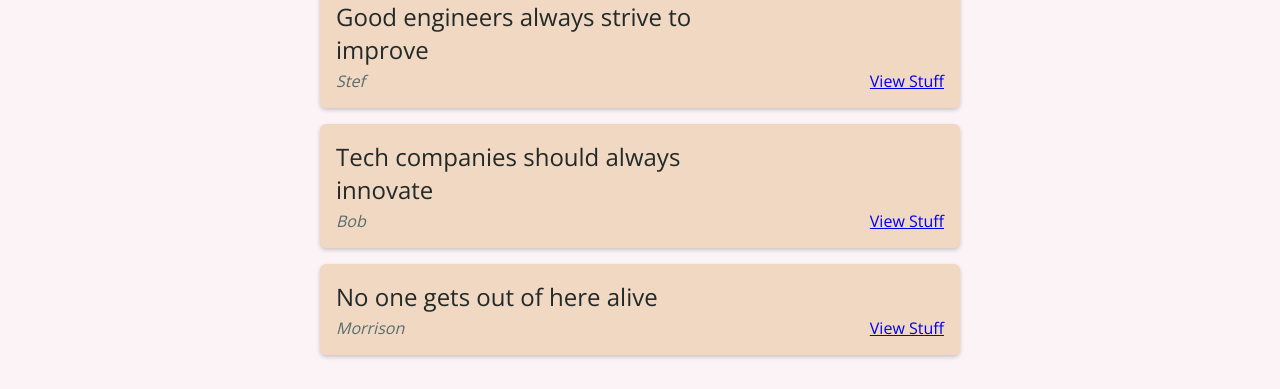
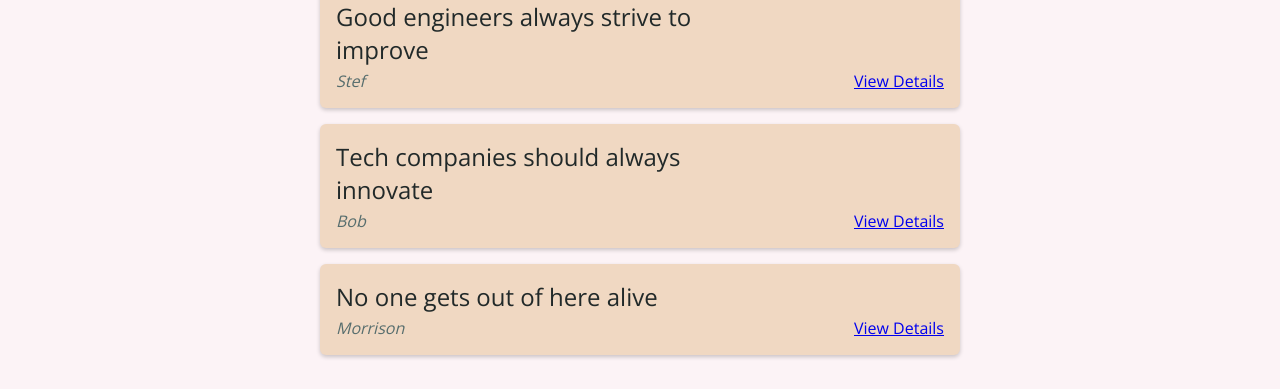
Before and after one commit to WEBundle-xyz/React-router-dom-6, a React (Create React App) app: page /quotes in a window 1280 px wide. Shown: the part 144-533 px from the top of the page. Built offline with nearby package versions, Linux system fonts and the light colour scheme.

Commit message:
Outputing data on the detail page

```diff
--- a/src/App.js
+++ b/src/App.js
@@ -19,7 +19,10 @@ function App() {
         <Route path='*' element={<PageNotFound />}></Route>
         <Route path='/quotes' element={<AllQuotes />}></Route>
         <Route path='/quotes/:userId/' element={<QuoteDetail />}>
-          <Route path='comments' element={<Comments />}></Route>
+          <Route
+            path={`quotes/${params.userId}/comments`}
+            element={<Comments />}
+          ></Route>
         </Route>
         <Route path='/new-quote' element={<NewQuote />}></Route>
         <Route path='/contact' element={<Contact />}></Route>
--- a/src/components/quotes/QuoteItem.js
+++ b/src/components/quotes/QuoteItem.js
@@ -10,7 +10,7 @@ const QuoteItem = (props) => {
         </blockquote>
         <figcaption>{props.author}</figcaption>
       </figure>
-      <Link to={`/quotes/${props.id}`}>View Stuff</Link>
+      <Link to={`/quotes/${props.id}`}>View Details</Link>
     </li>
   );
 };
--- a/src/pages/QuoteDetail.js
+++ b/src/pages/QuoteDetail.js
@@ -1,11 +1,38 @@
 import React from 'react';
 import { useParams, Outlet } from 'react-router-dom';
 
+import HighlightedQuote from '../components/quotes/HighlightedQuote';
+
+const DUMMY_DATA = [
+  {
+    id: 'q1',
+    author: 'Stef',
+    text: 'Good engineers always strive to improve',
+  },
+  {
+    id: 'q2',
+    author: 'Bob',
+    text: 'Tech companies should always innovate',
+  },
+  {
+    id: 'q3',
+    author: 'Morrison',
+    text: 'No one gets out of here alive',
+  },
+];
+
 const QuoteDetail = () => {
   const params = useParams();
+
+  const quote = DUMMY_DATA.find((quote) => quote.id === params.userId);
+
+  if (!quote) {
+    return <p>No quote found</p>;
+  }
+
   return (
     <section>
-      <h1>Quote Detaitl Page --> /quotes/first/OUTLET</h1>
+      <HighlightedQuote text={quote.text} author={quote.author} />
       <div>
         <h1>The userId is: {params.userId}</h1>
         <p style={{ color: 'red', marginLeft: '6rem', fontSize: '4rem' }}>
```
